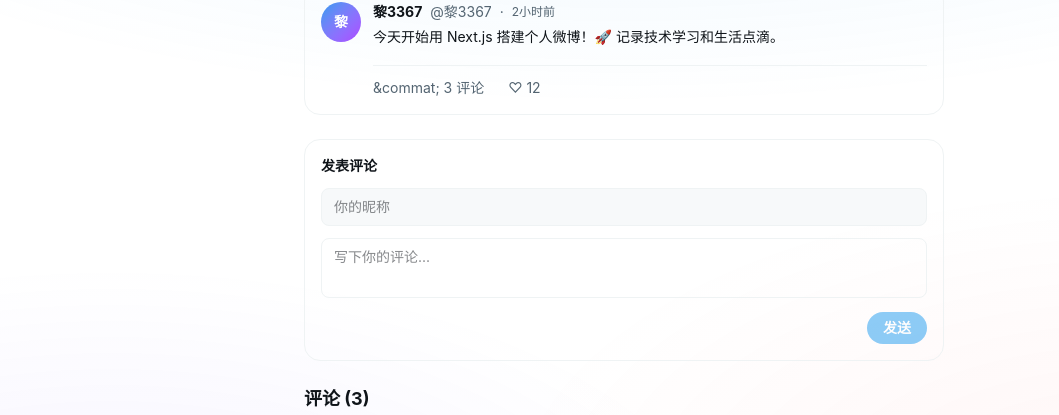
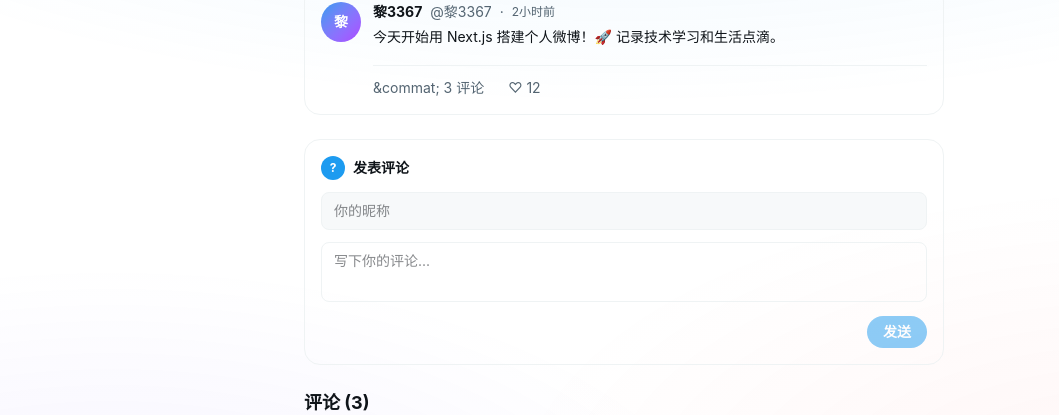
Before and after one commit to qiudaoyudeziwei0308-glitch/weibo-blog, a Next.js app: page /posts/1 in a window 1280 px wide. Shown: the part 135-550 px from the top of the page, without its empty margins (16-1075 px from the left). Built offline with nearby package versions, Linux system fonts and the light colour scheme; no server answers.

Commit message:
feat: 登录用户评论自动显示头像

```diff
--- a/src/app/api/posts/[id]/comments/route.js
+++ b/src/app/api/posts/[id]/comments/route.js
@@ -1,4 +1,5 @@
  import { getComments, createComment, getPost } from "@/lib/data";
+ import { auth } from "@/auth";
 
  export async function GET(request, { params }) {
    const comments = getComments(params.id);
@@ -6,14 +7,23 @@ export async function GET(request, { params }) {
  }
 
  export async function POST(request, { params }) {
-  const { author, content } = await request.json();
-  if (!author || !author.trim() || !content || !content.trim()) {
-    return Response.json({ error: "昵称和内容不能为空" }, { status: 400 });
+   const session = await auth();
+   const body = await request.json().catch(() => ({}));
+   const author = body.author?.trim() || "";
+   const content = body.content?.trim() || "";
+
+   if (!content) {
+     return Response.json({ error: "评论内容不能为空" }, { status: 400 });
+   }
+   // 登录用户必须用自己身份评论
+   if (!session && !author) {
+     return Response.json({ error: "请填写昵称或先登录" }, { status: 400 });
    }
    const post = getPost(params.id);
    if (!post) {
      return Response.json({ error: "内容不存在" }, { status: 404 });
    }
-  const comment = createComment(params.id, author.trim(), content.trim());
+
+   const comment = createComment(params.id, author, content, session?.user || null);
    return Response.json(comment, { status: 201 });
  }
--- a/src/app/posts/[id]/page.js
+++ b/src/app/posts/[id]/page.js
@@ -45,9 +45,13 @@ export default function PostDetail() {
           {comments.map((c, i) => (
             <div key={c.id || i} className="border border-[var(--border)] rounded-xl p-4">
               <div className="flex items-center gap-2 mb-2">
-                <div className="w-8 h-8 rounded-full bg-[var(--primary)] flex items-center justify-center text-white text-sm font-bold">
-                  {c.author?.[0] || "?"}
-                </div>
+                {c.authorImage ? (
+                  <img src={c.authorImage} alt="" className="w-8 h-8 rounded-full object-cover" />
+                ) : (
+                  <div className="w-8 h-8 rounded-full bg-[var(--primary)] flex items-center justify-center text-white text-sm font-bold">
+                    {c.author?.[0] || "?"}
+                  </div>
+                )}
                 <span className="font-bold text-sm">{c.author}</span>
                 <span className="text-[var(--text-secondary)] text-xs">{c.time}</span>
               </div>
--- a/src/components/CommentBox.js
+++ b/src/components/CommentBox.js
@@ -1,19 +1,25 @@
 "use client";
 import { useState } from "react";
+ import { useSession } from "next-auth/react";
 
 export default function CommentBox({ postId, onComment }) {
+  const { data: session } = useSession();
   const [author, setAuthor] = useState("");
   const [content, setContent] = useState("");
   const [submitting, setSubmitting] = useState(false);
   const handleSubmit = async (e) => {
     e.preventDefault();
-    if (!author.trim() || !content.trim()) return;
+    if (content.trim() === "") return;
+    if (!session && author.trim() === "") return;
     setSubmitting(true);
     try {
       const res = await fetch("/api/posts/" + postId + "/comments", {
         method: "POST",
         headers: { "Content-Type": "application/json" },
-        body: JSON.stringify({ author: author.trim(), content: content.trim() }),
+        body: JSON.stringify({
+          author: session ? "" : author.trim(),
+          content: content.trim(),
+        }),
       });
       const newComment = await res.json();
       onComment(newComment);
@@ -23,13 +29,26 @@ export default function CommentBox({ postId, onComment }) {
   };
   return (
     <form onSubmit={handleSubmit} className="mt-6 border border-[var(--border)] rounded-2xl p-4">
-      <h3 className="font-bold text-sm mb-3">发表评论</h3>
-      <input value={author} onChange={(e) => setAuthor(e.target.value)} placeholder="你的昵称"
-        className="w-full bg-[var(--bg-secondary)] border border-[var(--border)] rounded-lg px-3 py-2 text-sm mb-3 outline-none focus:border-[var(--primary)]" />
+      <div className="flex items-center gap-2 mb-3">
+        {session?.user?.image ? (
+          <img src={session.user.image} alt="" className="w-6 h-6 rounded-full object-cover" />
+        ) : (
+          <div className="w-6 h-6 rounded-full bg-[var(--primary)] flex items-center justify-center text-white text-xs font-bold">
+            {(session?.user?.name || author || "?")[0]}
+          </div>
+        )}
+        <h3 className="font-bold text-sm">
+          {session ? `以 ${session.user.name} 的身份评论` : "发表评论"}
+        </h3>
+      </div>
+      {!session && (
+        <input value={author} onChange={(e) => setAuthor(e.target.value)} placeholder="你的昵称"
+          className="w-full bg-[var(--bg-secondary)] border border-[var(--border)] rounded-lg px-3 py-2 text-sm mb-3 outline-none focus:border-[var(--primary)]" />
+      )}
       <textarea value={content} onChange={(e) => setContent(e.target.value)} placeholder="写下你的评论..."
         className="w-full bg-transparent border border-[var(--border)] rounded-lg px-3 py-2 text-sm min-h-[60px] outline-none resize-none focus:border-[var(--primary)]" maxLength={300} />
       <div className="flex justify-end mt-2">
-        <button type="submit" disabled={!author.trim() || !content.trim() || submitting}
+        <button type="submit" disabled={(session ? false : !author.trim()) || !content.trim() || submitting}
           className="px-4 py-1.5 rounded-full bg-[var(--primary)] text-white font-bold text-sm disabled:opacity-50">
           {submitting ? "提交中..." : "发送"}
         </button>
```
Also changed, not shown: src/lib/data.js. Lines whose indentation alone changed are shown as unchanged.
